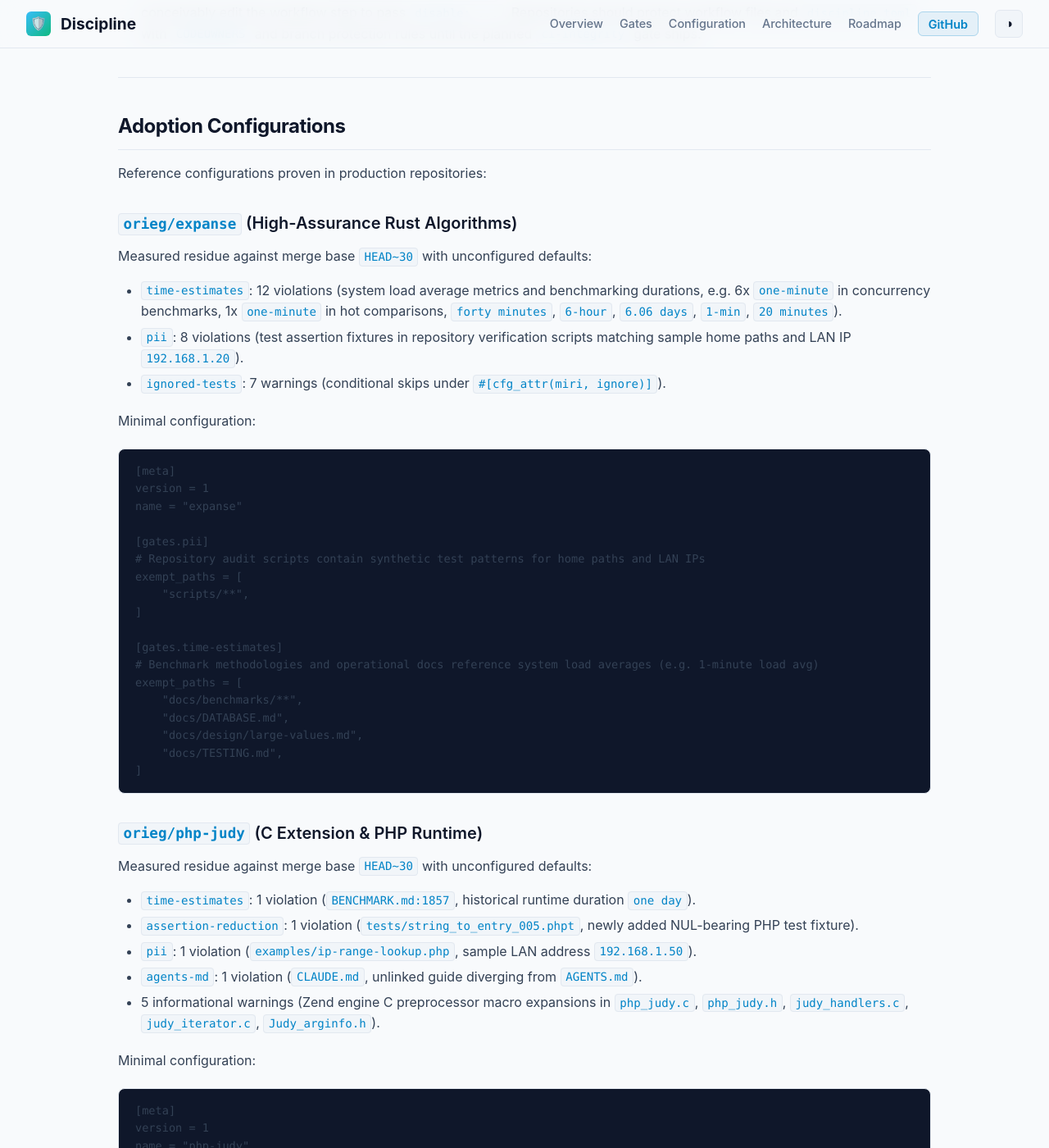
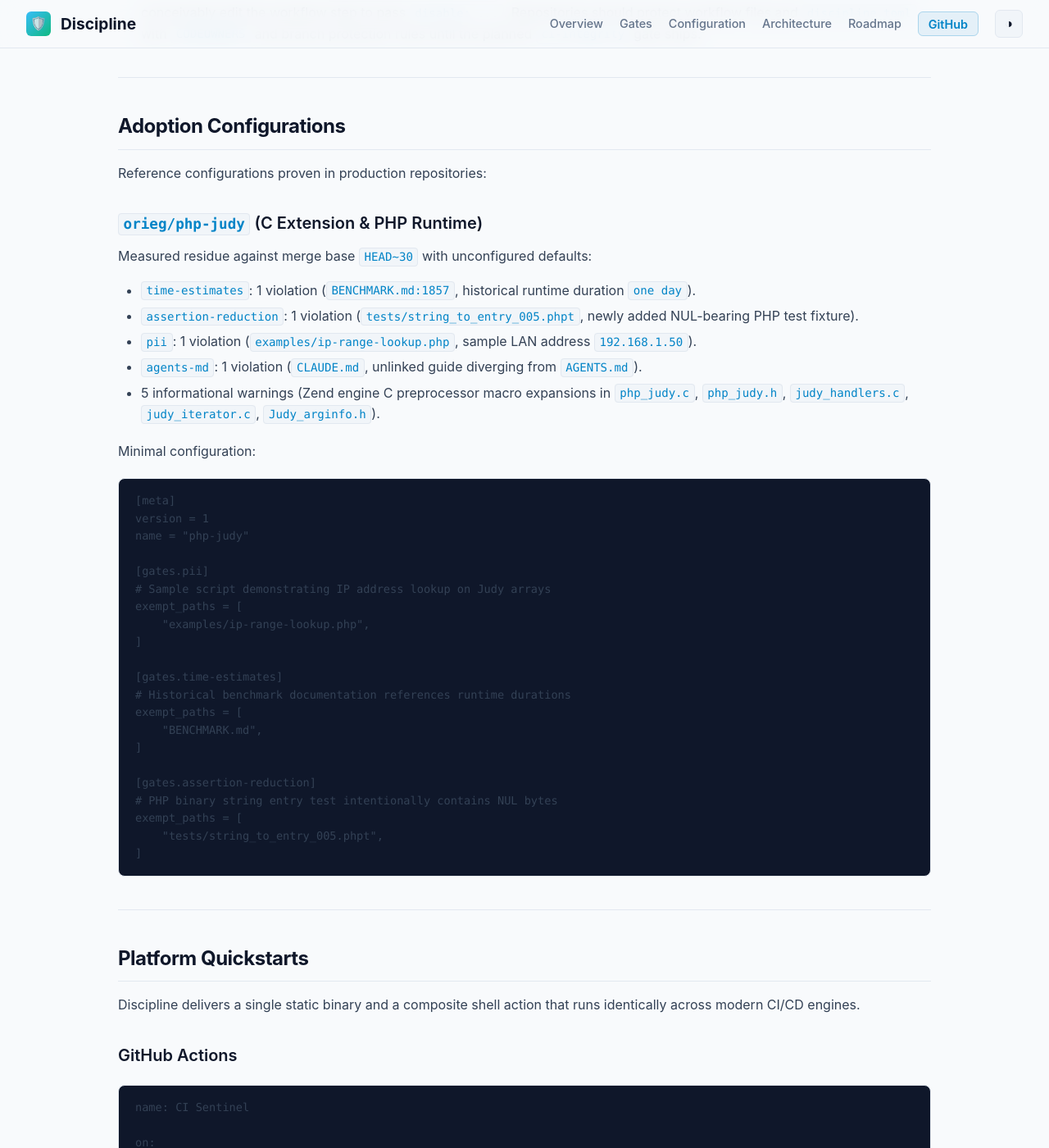
Before and after one commit to actions-marketplace-validations/orieg_discipline, a Jekyll site: the page built from docs/CONFIGURATION.md, in a window 1280 px wide and 1400 px high, scrolled down 5397 px. Shown: the whole window at 82% size. Built offline with Jekyll 4.4.1, drawn with Linux system fonts in a browser that asks for light colours.

Commit message:
chore(docs): prepare v0.1.0 release docs and remove expanse reference (#51)

````diff
--- a/docs/CONFIGURATION.md
+++ b/docs/CONFIGURATION.md
@@ -209,36 +209,6 @@ Discipline distinguishes between **configurable** and **bypassable**:
 ## Adoption Configurations
 
 Reference configurations proven in production repositories:
-
-### `orieg/expanse` (High-Assurance Rust Algorithms)
-
-Measured residue against merge base `HEAD~30` with unconfigured defaults:
-- `time-estimates`: 12 violations (system load average metrics and benchmarking durations, e.g. 6x `one-minute` in concurrency benchmarks, 1x `one-minute` in hot comparisons, `forty minutes`, `6-hour`, `6.06 days`, `1-min`, `20 minutes`). <!-- discipline:allow(time-estimates) -->
-- `pii`: 8 violations (test assertion fixtures in repository verification scripts matching sample home paths and LAN IP `192.168.1.20`). <!-- discipline:allow(pii) -->
-- `ignored-tests`: 7 warnings (conditional skips under `#[cfg_attr(miri, ignore)]`).
-
-Minimal configuration:
-
-```toml
-[meta]
-version = 1
-name = "expanse"
-
-[gates.pii]
-# Repository audit scripts contain synthetic test patterns for home paths and LAN IPs
-exempt_paths = [
-    "scripts/**",
-]
-
-[gates.time-estimates]
-# Benchmark methodologies and operational docs reference system load averages (e.g. 1-minute load avg)
-exempt_paths = [
-    "docs/benchmarks/**",
-    "docs/DATABASE.md",
-    "docs/design/large-values.md",
-    "docs/TESTING.md",
-]
-```
 
 ### `orieg/php-judy` (C Extension & PHP Runtime)
 
````
Also changed, not shown: docs/ROADMAP.md (+0 -2 lines), README.md.
